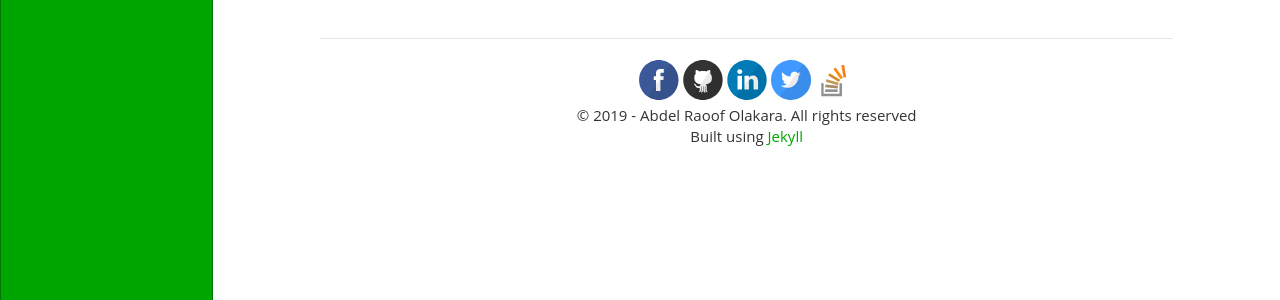
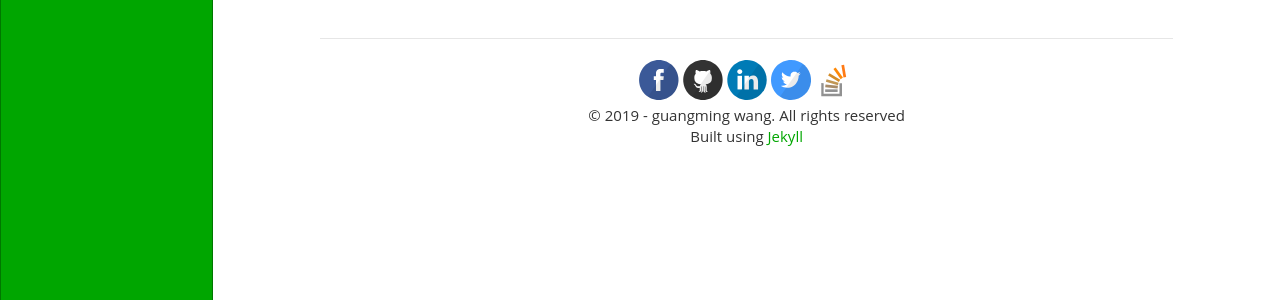
Before and after one commit to no1guangming/no1guangming.github.io, a Jekyll site: the page built from archive/index.html, in a window 1280 px wide. Shown: the part 598-898 px from the top of the page. Built offline with Jekyll 4.4.1, drawn with Linux system fonts in a browser that asks for light colours; comment, search, counter and statistics services are not loaded.

Commit message:
Update _config.yml

```diff
--- a/_config.yml
+++ b/_config.yml
@@ -30,7 +30,7 @@ navigation:
 
 
 # Author Details
-author:         'Abdel Raoof Olakara'
+author:         'guangming wang'
 
 #Social Media links (Use complete URL except for email)
 dribbble:
```
